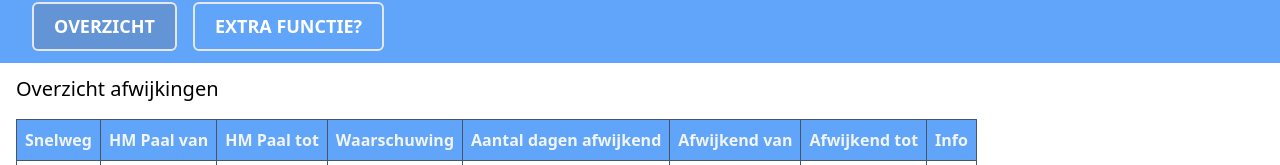
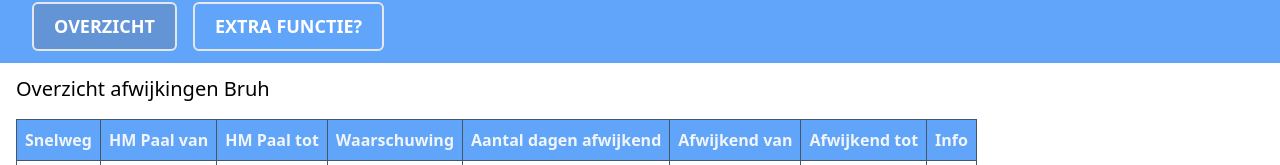
Before and after one commit to Rijstwafelstaat/LIT-Frontend, a Vue app: page /#/ in a window 1280 px wide. Shown: the part 122-287 px from the top of the page. Built offline with nearby package versions, Linux system fonts and the light colour scheme; what vue-good-table would draw is missing.

Commit message:
Bing Chilling

```diff
--- a/src/components/Home.vue
+++ b/src/components/Home.vue
@@ -2,7 +2,7 @@
   <div class="mx-4">
     <!-- TODO: Data dashboard laten zien -->
     <div class="relative flex">
-      <span class="text-xl">Overzicht afwijkingen</span>
+      <span class="text-xl">Overzicht afwijkingen Bruh</span>
     </div>
     <div class="relative my-4">
       <table class=" border-collapse border border-slate-500 table-auto">
```
